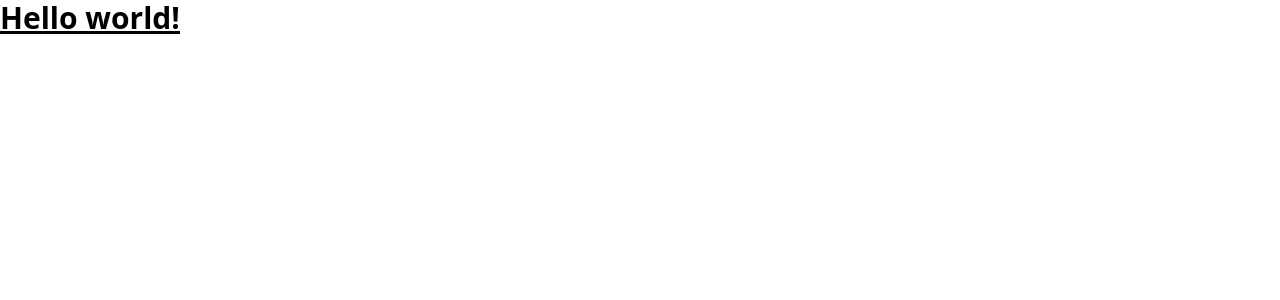
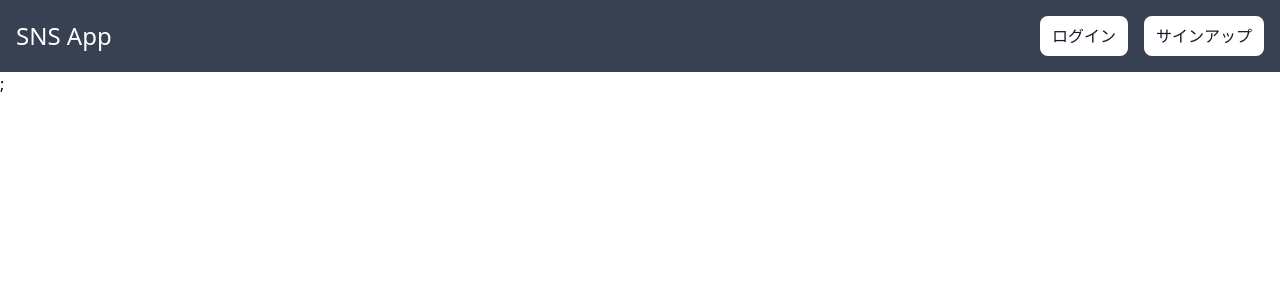
Before and after one commit to budou114/next-sns-udemy-client, a Next.js app: page / in a window 1280 px wide. Shown: the top 300 px of the page. Built offline with nearby package versions, Linux system fonts and the light colour scheme.

Commit message:
21. SNS用ナビゲーションバーを作成してみよう

```diff
--- /dev/null
+++ b/components/Navbar.tsx
@@ -0,0 +1,36 @@
+import Link from 'next/link'
+import React from 'react'
+
+const Navbar = () => {
+    return (
+        <header className="bg-gray-700 p-4 text-white">
+            <div className="container mx-auto flex justify-between items-center">
+                <h1 className="font-semibold text-xl">
+                    <Link href="/" className='text-2xl font-medium'>
+                        SNS App
+                    </Link>
+                </h1>
+                <nav>
+                    <ul className="flex space-x-4">
+                        <>
+                            <Link
+                                href="/login"
+                                className="bg-white text-gray-900 py-2 px-3 rounded-lg font-medium"
+                            >
+                                ログイン
+                            </Link>
+                            <Link
+                                href="/signup"
+                                className="bg-white text-gray-900 py-2 px-3 rounded-lg font-medium"
+                            >
+                                サインアップ
+                            </Link>
+                        </>
+                    </ul>
+                </nav>
+            </div>
+        </header>
+    )
+}
+
+export default Navbar
--- a/pages/_app.tsx
+++ b/pages/_app.tsx
@@ -1,6 +1,12 @@
+import Navbar from "@/components/Navbar";
 import "@/styles/globals.css";
 import type { AppProps } from "next/app";
 
 export default function App({ Component, pageProps }: AppProps) {
-  return <Component {...pageProps} />;
+    return (
+        <div>
+            <Navbar />
+            <Component {...pageProps} />;
+        </div>
+    )
 }
--- a/pages/index.tsx
+++ b/pages/index.tsx
@@ -9,9 +9,6 @@
                 <meta name="viewport" content="width=device-width, initial-scale=1" />
                 <link rel="icon" href="/favicon.ico" />
             </Head>
-            <h1 className="text-3xl font-bold underline">
-                Hello world!
-            </h1>
         </>
     );
 }
```
